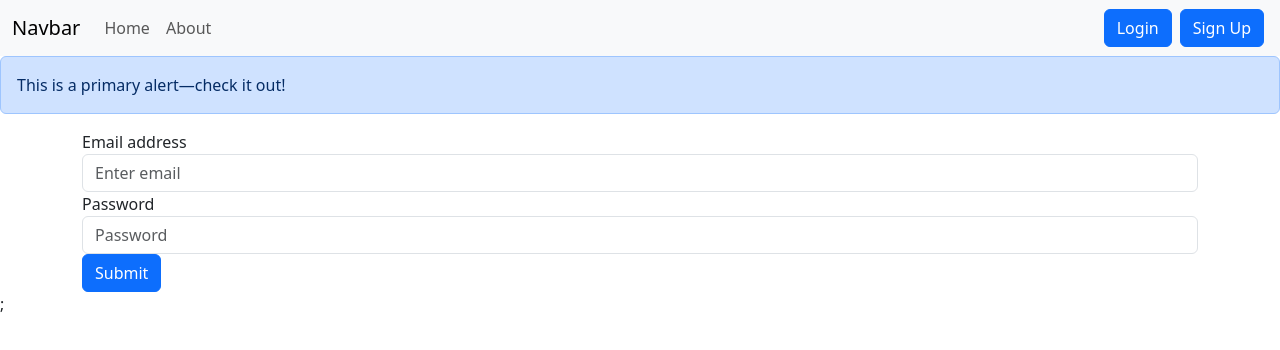
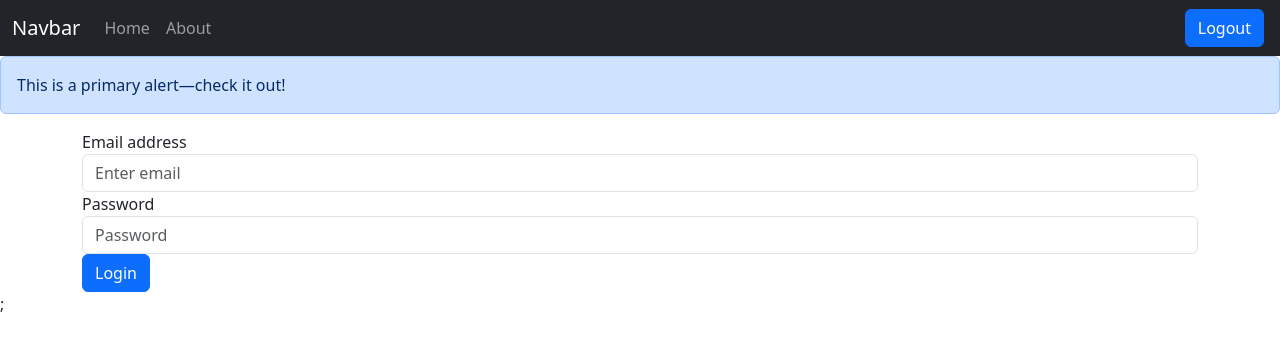
Before and after one commit to youcanalsocode/inotebook, a React (Create React App) app: page /login in a window 1280 px wide. Shown: the top 350 px of the page. Built offline with nearby package versions, Linux system fonts and the light colour scheme; sample sign-in values are in the browser's storage.

Commit message:
Created logout functionality

```diff
--- a/src/App.js
+++ b/src/App.js
@@ -8,6 +8,7 @@ import { BrowserRouter as Router, Route, Routes } from "react-router-dom";
 import Notestate from "./context/Notestate";
 import Signup from "./components/Signup";
 import Login from "./components/Login";
+import Logout from "./components/Logout";
 
 function App() {
   return (
@@ -18,14 +19,18 @@ function App() {
           <Aleart></Aleart>
           <div className="container">
             <Routes>
+              <Route exact path="/Login" element={<Login />} />
+            </Routes>
+            <Routes>
+              <Route exact path="/Logout" element={<Logout />} />
+            </Routes>
+            <Routes>
               <Route exact path="/" element={<Home />} />
             </Routes>
             <Routes>
               <Route exact path="/About" element={<About />} />
             </Routes>
-            <Routes>
-              <Route exact path="/Login" element={<Login />} />
-            </Routes>
+
             <Routes>
               <Route exact path="/Signup" element={<Signup />} />
             </Routes>
--- a/src/components/Login.js
+++ b/src/components/Login.js
@@ -26,14 +26,16 @@ export default function Login() {
       }),
     });
     const jsonres = await response.json();
-    alert(jsonres);
+
     if (jsonres.success) {
       alert("Login successful!");
       localStorage.setItem("token", jsonres.authtoken);
+      // localStorage.setItem("isLoggedin", true);
+      // alert(localStorage.getItem("isLoggedin"));
       //history.push("/"); older version
       history("/");
     } else {
-      alert("not god!");
+      alert("Please enter the correct credentials");
     }
     console.log(jsonres);
   };
@@ -69,7 +71,7 @@ export default function Login() {
         </div>
 
         <button type="submit" className="btn btn-primary">
-          Submit
+          Login
         </button>
       </form>
     </div>
--- /dev/null
+++ b/src/components/Logout.js
@@ -0,0 +1,15 @@
+import React, { useEffect } from "react";
+import { useNavigate } from "react-router-dom";
+
+export default function Logout() {
+  const history = useNavigate();
+
+  useEffect(() => {
+    // Perform logout logic
+    localStorage.removeItem("token"); // Remove the token from localStorage
+    alert("Logged out successfully!"); // Optionally, display an alert
+    history("/login"); // Redirect to the login page
+  }, [history]);
+
+  return null; // Return null as this component doesn't render anything
+}
--- a/src/components/Navbar.js
+++ b/src/components/Navbar.js
@@ -1,15 +1,20 @@
 import React, { useEffect } from "react";
-import { Link, useLocation } from "react-router-dom";
+import { Link, useLocation, useNavigate } from "react-router-dom";
 
 export default function Navbar() {
+  let history = useNavigate();
   let location = useLocation();
   useEffect(() => {
     console.log(location.pathname);
   }, [location]);
-
+  const isLoggedin = localStorage.getItem("token");
+  // alert(isLoggedin);
   return (
     <div>
-      <nav className="navbar navbar-expand-lg bg-body-tertiary">
+      <nav
+        className="navbar navbar-expand-lg
+      navbar-dark bg-dark"
+      >
         <div className="container-fluid">
           <Link className="navbar-brand" to="#">
             Navbar
@@ -49,12 +54,37 @@ export default function Navbar() {
                 </Link>
               </li>
             </ul>
-            <Link class="btn btn-primary mx-1" to="/Login" role="button">
-              Login
-            </Link>
-            <Link class="btn btn-primary mx-1" to="/Signup" role="button">
-              Sign Up
-            </Link>
+
+            {isLoggedin ? (
+              <>
+                {" "}
+                <Link
+                  className="btn btn-primary mx-1"
+                  to="/Logout"
+                  role="button"
+                >
+                  Logout
+                </Link>
+              </>
+            ) : (
+              <>
+                {" "}
+                <Link
+                  className="btn btn-primary mx-1"
+                  to="/Login"
+                  role="button"
+                >
+                  Login
+                </Link>
+                <Link
+                  className="btn btn-primary mx-1"
+                  to="/Signup"
+                  role="button"
+                >
+                  Sign Up
+                </Link>
+              </>
+            )}
           </div>
         </div>
       </nav>
--- a/src/components/Notes.js
+++ b/src/components/Notes.js
@@ -4,16 +4,26 @@ import notecntx from "../context/Nodecontext";
 import Editnote from "./Editnote";
 import "bootstrap/dist/css/bootstrap.min.css";
 import "bootstrap/dist/js/bootstrap.bundle.min.js";
+import { useNavigate } from "react-router";
+import { getAllByLabelText } from "@testing-library/react";
+import { Alert } from "bootstrap";
 
 export default function Notes() {
+  const history = useNavigate();
   const noteContext = useContext(notecntx); // Context value
   const { note, Fetchnote } = noteContext;
   const [currentnote, setCurrentNote] = useState(null);
   const [ismodelopen, setismodel] = useState();
 
   useEffect(() => {
-    Fetchnote();
+    if (localStorage.getItem("token")) {
+      // alert(localStorage.getItem("token"));
+      Fetchnote();
+    } else {
+      history("/Login");
+    }
   }, []);
+
   const ref = useRef(null);
   const updatenote = (currentnote) => {
     // ref.current.click();
--- a/src/context/Notestate.js
+++ b/src/context/Notestate.js
@@ -15,8 +15,7 @@ export default function Notestate(props) {
       headers: {
         "Content-Type": "application/json",
 
-        "auth-token":
-          "eyJhbGciOiJIUzI1NiIsInR5cCI6IkpXVCJ9.eyJ1c2VyIjp7ImlkIjoiNjYzZjFlMmI4OTA4NjQ4NjlhMjE2NjM4In0sImlhdCI6MTcxNTQxMjU1OX0.whyiCHEyInO7BBeg0PCYD4c6ZJqWdEjyGHhQYEjvnOo",
+        "auth-token": localStorage.getItem("token"),
       },
     });
     const jsonres = await response.json();
@@ -29,14 +28,14 @@ export default function Notestate(props) {
   //Adding a new note*************************************************************************************************************************************
   const Addnote = async (title, descr, tag) => {
     //call api
+    console.log(localStorage.getItem("token"));
     const response = await fetch(`${host}/api/notes/addnotes`, {
       method: "POST",
 
       headers: {
         "Content-Type": "application/json",
 
-        "auth-token":
-          "eyJhbGciOiJIUzI1NiIsInR5cCI6IkpXVCJ9.eyJ1c2VyIjp7ImlkIjoiNjYzZjFlMmI4OTA4NjQ4NjlhMjE2NjM4In0sImlhdCI6MTcxNTQxMjU1OX0.whyiCHEyInO7BBeg0PCYD4c6ZJqWdEjyGHhQYEjvnOo",
+        "auth-token": localStorage.getItem("token"),
       },
       body: JSON.stringify({ title, descr, tag }),
     });
@@ -53,8 +52,7 @@ export default function Notestate(props) {
       headers: {
         "Content-Type": "application/json",
 
-        "auth-token":
-          "eyJhbGciOiJIUzI1NiIsInR5cCI6IkpXVCJ9.eyJ1c2VyIjp7ImlkIjoiNjYzZjFlMmI4OTA4NjQ4NjlhMjE2NjM4In0sImlhdCI6MTcxNTQxMjU1OX0.whyiCHEyInO7BBeg0PCYD4c6ZJqWdEjyGHhQYEjvnOo",
+        "auth-token": localStorage.getItem("token"),
       },
     });
     const jsonres = response.json();
@@ -77,8 +75,7 @@ export default function Notestate(props) {
       headers: {
         "Content-Type": "application/json",
 
-        "auth-token":
-          "eyJhbGciOiJIUzI1NiIsInR5cCI6IkpXVCJ9.eyJ1c2VyIjp7ImlkIjoiNjYzZjFlMmI4OTA4NjQ4NjlhMjE2NjM4In0sImlhdCI6MTcxNTQxMjU1OX0.whyiCHEyInO7BBeg0PCYD4c6ZJqWdEjyGHhQYEjvnOo",
+        "auth-token": localStorage.getItem("token"),
       },
       body: JSON.stringify({ title, descr, tag }),
     });
```
